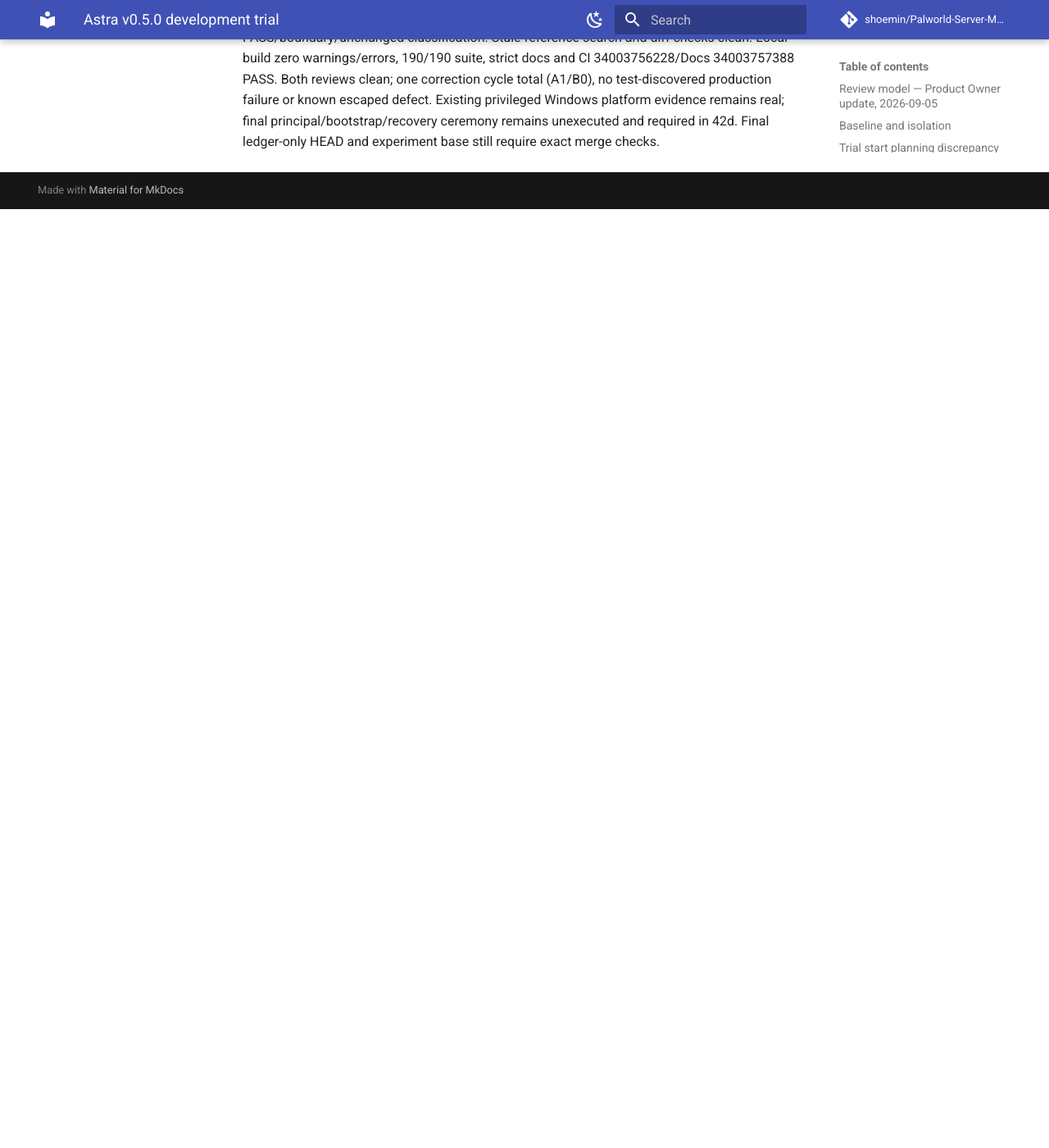
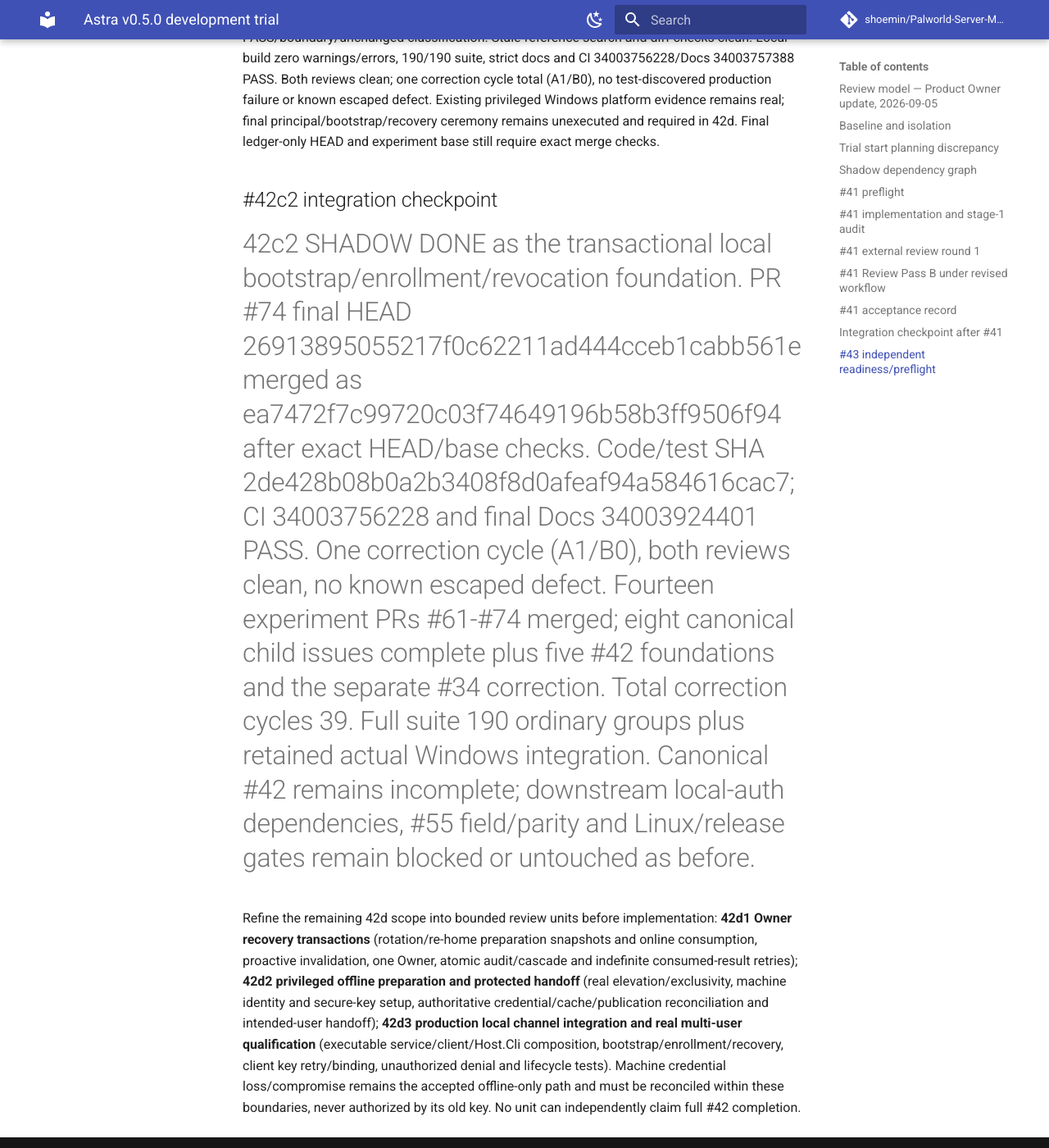
Before and after one commit to shoemin/Palworld-Server-Manager, an MkDocs documentation site: the page built from docs/experiments/astra-v0.5.0-trial.md, in a window 1280 px wide and 1400 px high, scrolled down 61602 px. Shown: the whole window at 82% size. Built offline with MkDocs 1.6.1 and Material for MkDocs 9.7.7, drawn with Linux system fonts in a browser that asks for light colours; comment, search, counter and statistics services are not loaded; before the commit the page ends 61857 px from its top, so only the background shows below that.

Commit message:
docs: checkpoint Astra enrollment and decompose final auth work

```diff
--- a/docs/experiments/astra-v0.5.0-trial.md
+++ b/docs/experiments/astra-v0.5.0-trial.md
@@ -741,3 +741,9 @@ Corrected candidate 2de428b08b0a2b3408f8d0afeaf94a584616cac7: Release build zero
 Fresh final review of PR #74 at b75ec3d7f2225909d90cd2d003bfee24c9b6fea4 against a39f5908507d38ff0f99e46122c0e734134a0d9d inspected all eight files again. Reconsidered actual public/internal call paths, current Owner proof versus transactional actor recheck, raw versus keyed secret consumers, HMAC purpose/Host/ticket separation, initialized/one-Owner and consumed-result ordering, atomic writer serialization, ten-attempt failure commits, malformed/stale native/key/target cases, proactive invalidation across sibling recovery mechanisms, recursive grant forest behavior, audit-trigger rollback, no-create/non-pooled cleanup, and production/field exclusions. No additional substantive defect or Product Decision found. No new executable change after tested code SHA 2de428b08b0a2b3408f8d0afeaf94a584616cac7.
 
 Every invariant family in the Pass A matrix was re-evaluated and retains its stated PASS/boundary/unchanged classification. Stale-reference search and diff checks clean. Local build zero warnings/errors, 190/190 suite, strict docs and CI 34003756228/Docs 34003757388 PASS. Both reviews clean; one correction cycle total (A1/B0), no test-discovered production failure or known escaped defect. Existing privileged Windows platform evidence remains real; final principal/bootstrap/recovery ceremony remains unexecuted and required in 42d. Final ledger-only HEAD and experiment base still require exact merge checks.
+
+## #42c2 integration checkpoint
+
+#42c2 SHADOW DONE as the transactional local bootstrap/enrollment/revocation foundation. PR #74 final HEAD 26913895055217f0c62211ad444cceb1cabb561e merged as ea7472f7c99720c03f74649196b58b3ff9506f94 after exact HEAD/base checks. Code/test SHA 2de428b08b0a2b3408f8d0afeaf94a584616cac7; CI 34003756228 and final Docs 34003924401 PASS. One correction cycle (A1/B0), both reviews clean, no known escaped defect. Fourteen experiment PRs #61-#74 merged; eight canonical child issues complete plus five #42 foundations and the separate #34 correction. Total correction cycles 39. Full suite 190 ordinary groups plus retained actual Windows integration. Canonical #42 remains incomplete; downstream local-auth dependencies, #55 field/parity and Linux/release gates remain blocked or untouched as before.
+
+Refine the remaining 42d scope into bounded review units before implementation: **42d1 Owner recovery transactions** (rotation/re-home preparation snapshots and online consumption, proactive invalidation, one Owner, atomic audit/cascade and indefinite consumed-result retries); **42d2 privileged offline preparation and protected handoff** (real elevation/exclusivity, machine identity and secure-key setup, authoritative credential/cache/publication reconciliation and intended-user handoff); **42d3 production local channel integration and real multi-user qualification** (executable service/client/Host.Cli composition, bootstrap/enrollment/recovery, client key retry/binding, unauthorized denial and lifecycle tests). Machine credential loss/compromise remains the accepted offline-only path and must be reconciled within these boundaries, never authorized by its old key. No unit can independently claim full #42 completion.
```
